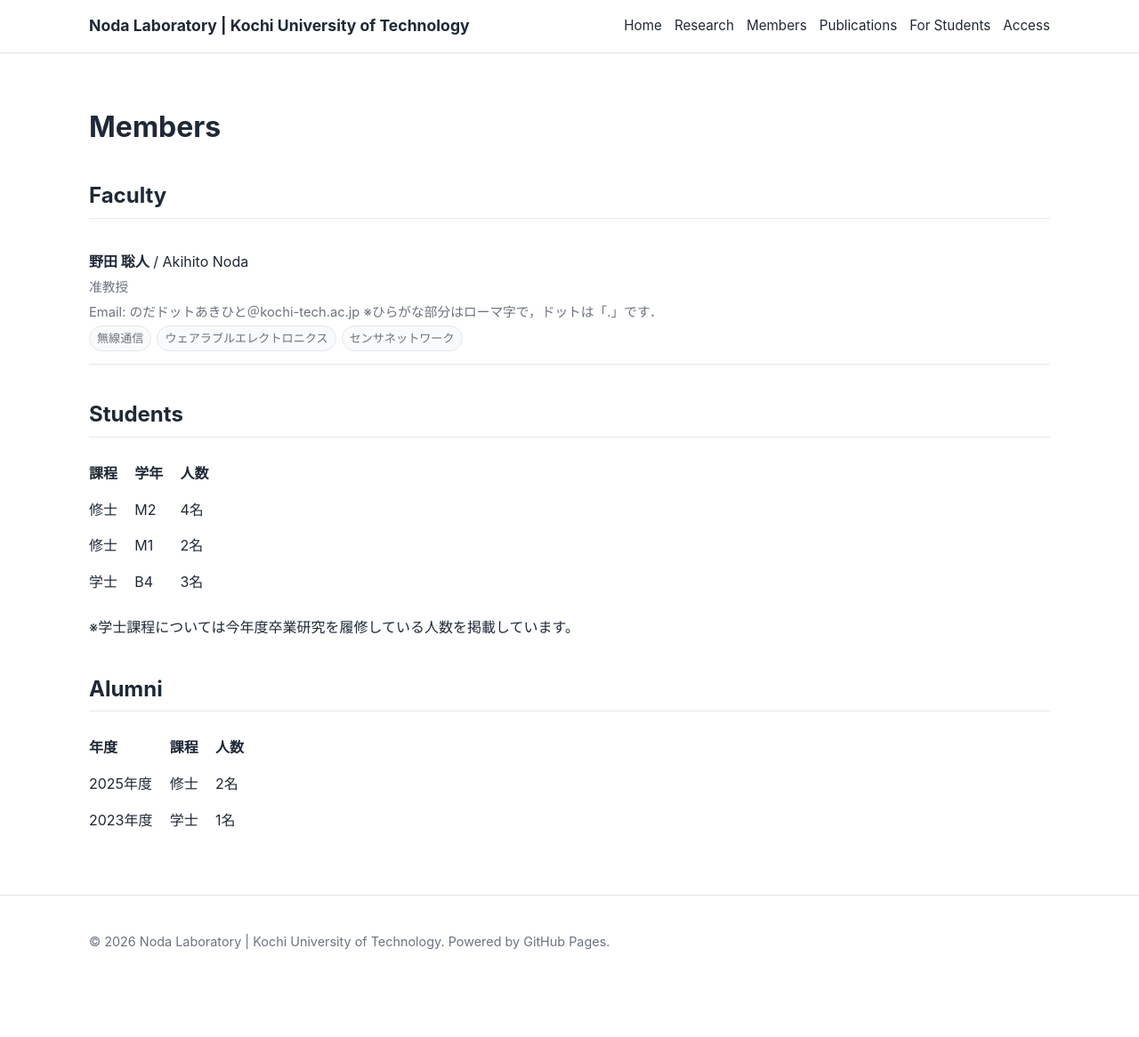
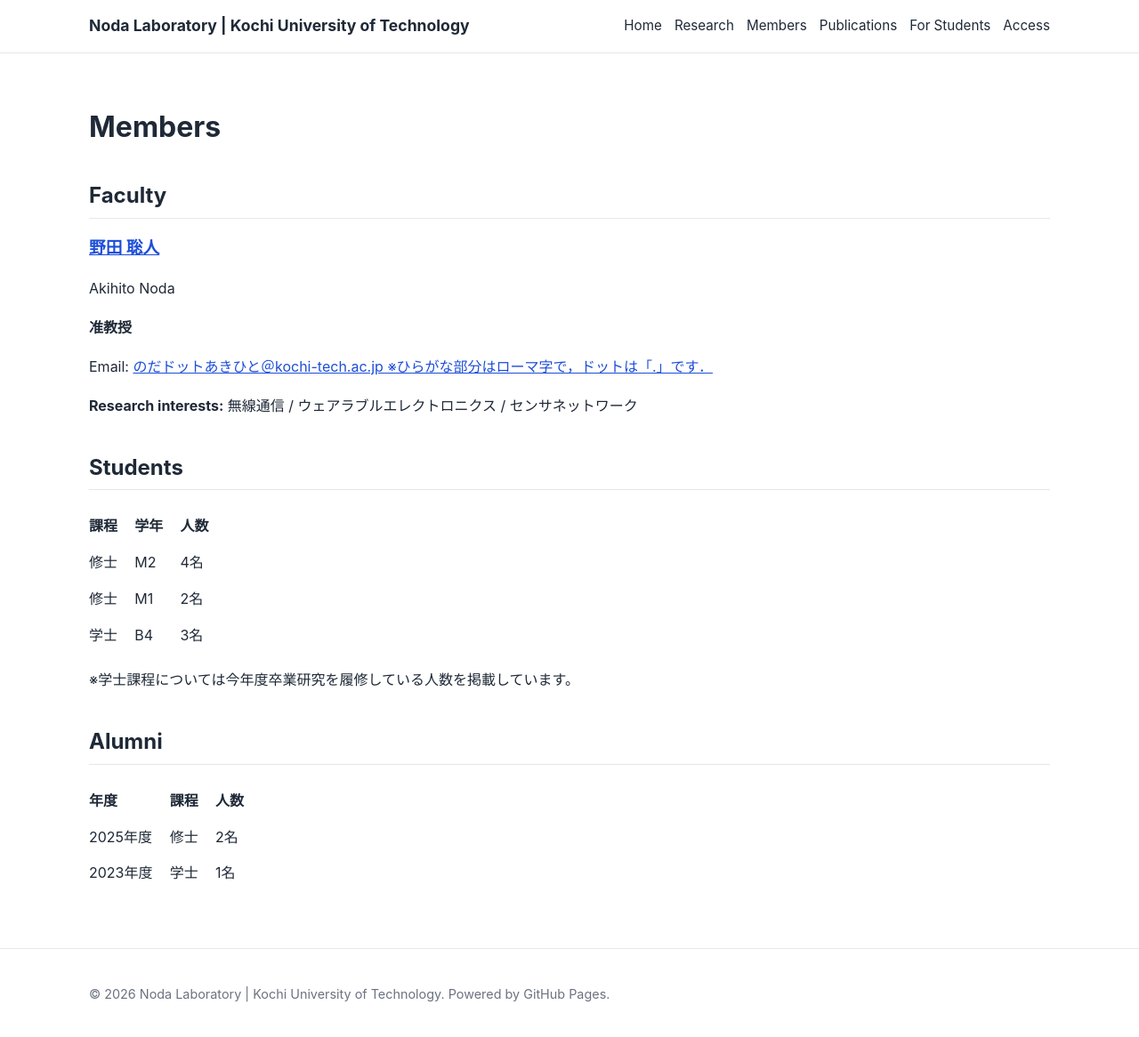
Before and after one commit to akihito-noda/lab-website, a Jekyll site: the page built from members.md, in a window 1280 px wide and 1169 px high. Shown: the top 1166 px of the window at 89% size. Built offline with Jekyll 4.4.1, drawn with Linux system fonts in a browser that asks for light colours.

Commit message:
Update members.md

```diff
--- a/members.md
+++ b/members.md
@@ -8,23 +8,38 @@ permalink: /members/
 
 ## Faculty
 
-<ul class="member-list">
-{% for m in site.data.members.faculty %}
-  <li>
-    <strong>{% if m.url %}<a href="{{ m.url }}">{{ m.name }}</a>{% else %}{{ m.name }}{% endif %}</strong>{% if m.name_en %} / {{ m.name_en }}{% endif %}<br>
-    <span class="meta">{{ m.role }}</span><br>
-    {% if m.email %}<span class="meta">Email: {{ m.email }}</span><br>{% endif %}
+{% for person in site.data.members.faculty %}
+<div class="member-card">
+  <h3>
     {% if person.profile_url %}
-<p>
-  <a href="{{ person.profile_url }}" target="_blank" rel="noopener">
-    University profile
-  </a>
-</p>
-{% endif %}
-    {% for tag in m.interests %}<span class="tag">{{ tag }}</span>{% endfor %}
-  </li>
+      <a href="{{ person.profile_url }}" target="_blank" rel="noopener">
+        {{ person.name }}
+      </a>
+    {% else %}
+      {{ person.name }}
+    {% endif %}
+  </h3>
+
+  {% if person.name_en %}
+  <p class="muted">{{ person.name_en }}</p>
+  {% endif %}
+
+  {% if person.role %}
+  <p><strong>{{ person.role }}</strong></p>
+  {% endif %}
+
+  {% if person.email %}
+  <p>Email: <a href="mailto:{{ person.email }}">{{ person.email }}</a></p>
+  {% endif %}
+
+  {% if person.interests %}
+  <p>
+    <strong>Research interests:</strong>
+    {{ person.interests | join: " / " }}
+  </p>
+  {% endif %}
+</div>
 {% endfor %}
-</ul>
 
 ## Students
 <!--
```
